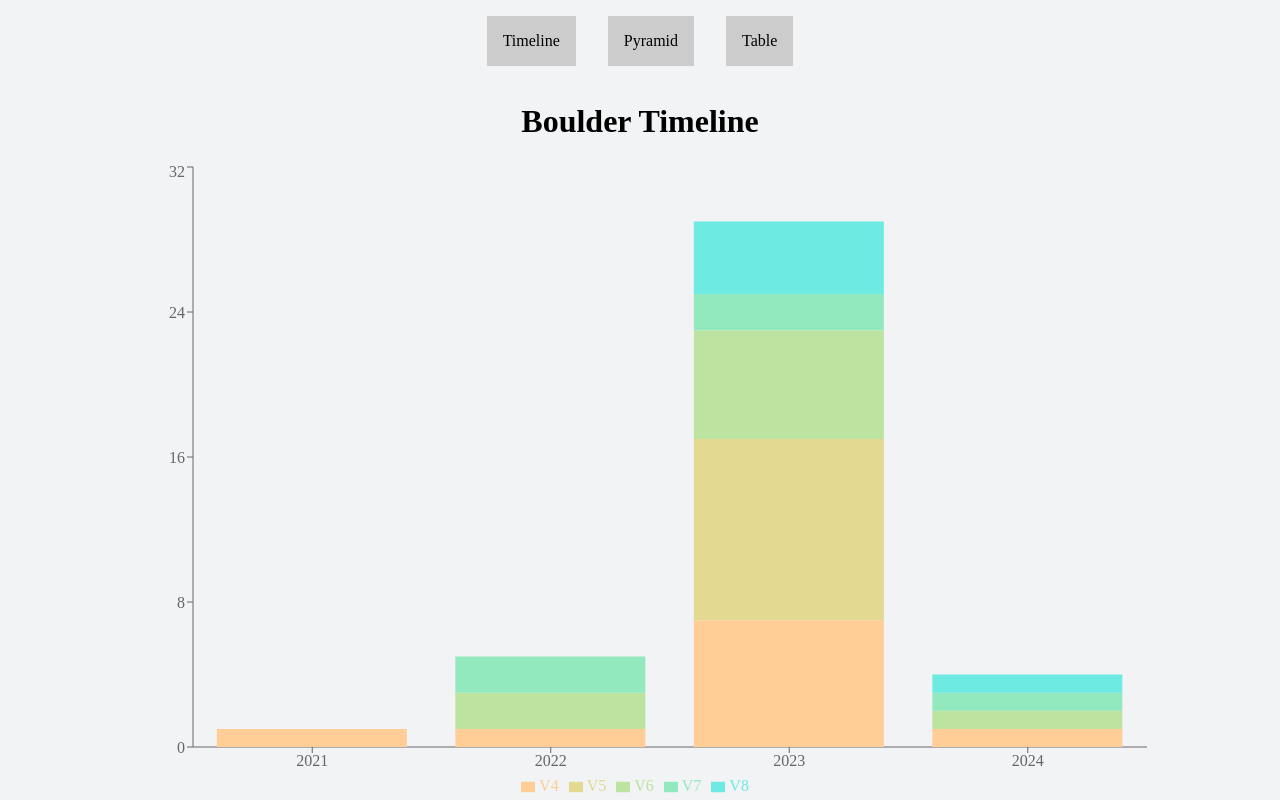
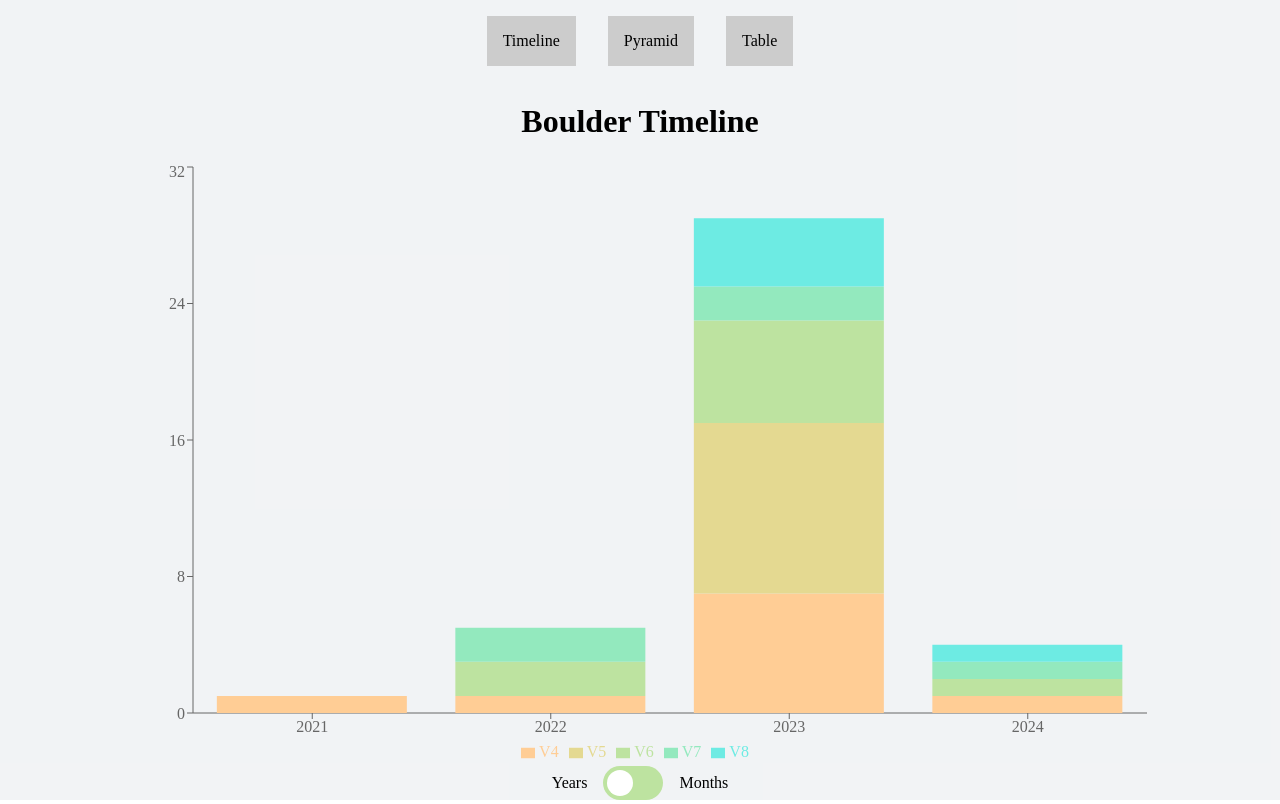
Before and after one commit to TheScendant/ModernSendStatsClient, a React (Create React App) app: page /timeline in a window 1280 px wide. Both pictures are taken after a click on the button "See the Stats!". Built offline with nearby package versions, Linux system fonts and the light colour scheme.

Commit message:
Months (#10)
* start months

* format x axis

```diff
--- a/src/CustomTooltip.tsx
+++ b/src/CustomTooltip.tsx
@@ -21,6 +21,7 @@ export const CustomTooltip = ({ label, payload }: Props) => {
   if (!payload || payload.length === 0) {
     return null;
   }
+
   return (
     <Tooltip>
       <h3>{label} Boulders Sent</h3>
--- a/src/TimelineGraph.tsx
+++ b/src/TimelineGraph.tsx
@@ -3,19 +3,96 @@ import {
   ResponsiveContainer,
   Tooltip
 } from 'recharts';
-import { useSendContext } from './contexts/SendContext';
+import { TimeSegment, useSendContext } from './contexts/SendContext';
 import { CustomTooltip } from './CustomTooltip';
+import { useState } from 'react';
+import styled from 'styled-components';
 
+const Slider = styled.div`
+display: flex;
+align-items: center;
+justify-content: center;
+gap: 1rem;
+
+.switch {
+  position: relative;
+  display: inline-block;
+  width: 60px;
+  height: 34px;
+}
+
+.switch input {
+  opacity: 0;
+  width: 0;
+  height: 0;
+}
+
+.slider {
+  position: absolute;
+  cursor: pointer;
+  top: 0;
+  left: 0;
+  right: 0;
+  bottom: 0;
+  background-color: rgb(189, 227, 160);
+  -webkit-transition: .4s;
+  transition: .4s;
+}
+
+.slider:before {
+  position: absolute;
+  content: "";
+  height: 26px;
+  width: 26px;
+  left: 4px;
+  bottom: 4px;
+  background-color: white;
+  -webkit-transition: .4s;
+  transition: .4s;
+}
+
+input:checked + .slider {
+  background-color: rgb(109, 235, 227);
+}
+
+input:focus + .slider {
+  box-shadow: 0 0 1px #2196F3;
+}
+
+input:checked + .slider:before {
+  -webkit-transform: translateX(26px);
+  -ms-transform: translateX(26px);
+  transform: translateX(26px);
+}
+
+/* Rounded sliders */
+.slider.round {
+  border-radius: 34px;
+}
+
+.slider.round:before {
+  border-radius: 50%;
+}
+`
+export const formatXAxis = (a: any, timeSegment: TimeSegment) => {
+  const aDate = new Date(a + '-02')
+  const month = aDate.toLocaleString('default', { month: 'short' })
+
+  return timeSegment === 'month' ? `${month} ${aDate.getFullYear()} ` : `${aDate.getFullYear()} `;
+}
 
 export const TimelineGraph = () => {
   const { timelineData } = useSendContext();
+
+  const [timeSegment, setTimeSegment] = useState<TimeSegment>('year')
+  const data = timeSegment === 'year' ? timelineData.years : timelineData.months;
 
   return (
     <>
       <h1>Boulder Timeline</h1>
       <ResponsiveContainer width="80%" height="80%">
-        <BarChart data={timelineData}>
-          <XAxis dataKey="year" />
+        <BarChart data={data}>
+          <XAxis dataKey="timeKey" tickFormatter={a => formatXAxis(a, timeSegment)} />
           <YAxis />
           <Legend />
           <Tooltip content={<CustomTooltip />} cursor={false} />
@@ -26,6 +103,14 @@ export const TimelineGraph = () => {
           <Bar dataKey="V8" stackId="a" fill="rgb(109, 235, 227)" />
         </BarChart>
       </ResponsiveContainer>
+      <Slider>
+        <span>Years</span>
+        <label className="switch">
+          <input type="checkbox" onChange={(a) => setTimeSegment(a.target.checked ? 'month' : 'year')} />
+          <span className="slider round"></span>
+        </label>
+        <span>Months</span>
+      </Slider>
     </>
   )
 }
--- a/src/contexts/SendContext.tsx
+++ b/src/contexts/SendContext.tsx
@@ -1,39 +1,44 @@
 import { PropsWithChildren, createContext, useContext } from "react";
 import boulders, { Boulder } from "../sendData/boulders";
-import { GradeSortable, gradeSorter } from "../utils";
+import { GradeSortable, dateSorter, gradeSorter } from "../utils";
 
 // TODO fix types
 type Context = {
-  timelineData: any[];
+  timelineData: { months: any[], years: any[] };
   pyramidData: any[];
   boulders: Boulder[];
 };
 
+export type TimeSegment = 'month' | 'year';
+
 const SendContext = createContext({} as Context);
 
-const getTimelineData = (boulders: Boulder[]) =>
+const getTimelineData = (boulders: Boulder[], dataType: TimeSegment) =>
   boulders.reduce((acc: any, curr: Boulder) => {
     const date = new Date(curr.date);
     const year = date.getFullYear().toString();
+    const month = (date.getMonth() + 1).toString();
+
+    const timeKey = dataType === 'month' ? `${year}-${month}` : year;
 
     // year not saved so create new year object
-    if (!acc[year]) {
+    if (!acc[timeKey]) {
       return {
         ...acc,
-        [year]: {
-          year,
+        [timeKey]: {
+          timeKey,
           [curr.grade]: 1,
         },
       };
     } else {
-      const yearData = acc[year];
+      const keyData = acc[timeKey];
 
       // if we have this grade add 1, if not set as 1
-      yearData[curr.grade] = yearData[curr.grade] ? yearData[curr.grade] + 1 : 1;
+      keyData[curr.grade] = keyData[curr.grade] ? keyData[curr.grade] + 1 : 1;
 
       return {
         ...acc,
-        [year]: yearData
+        [timeKey]: keyData
       };
     }
   }, {});
@@ -67,12 +72,19 @@ const getPyramidData = (boulders: Boulder[]) =>
   }, {});
 
 export const SendContextProvider = ({ children }: PropsWithChildren) => {
-  const timeline = getTimelineData(boulders)
+  const timelineMonths = getTimelineData(boulders, 'month')
+  const timelineYears = getTimelineData(boulders, 'year')
   const pyramid = getPyramidData(boulders)
 
-  const timelineData = Object.values(timeline).sort();
+  const timelineMonthsData = Object.values(timelineMonths).sort(dateSorter);
+  const timelineYearsData = Object.values(timelineYears).sort(dateSorter);
   const pyramidData: GradeSortable[] = Object.values(pyramid);
   pyramidData.sort(gradeSorter)
+
+  const timelineData = {
+    months: timelineMonthsData,
+    years: timelineYearsData
+  }
 
   const value = { boulders, pyramidData, timelineData };
   return <SendContext.Provider value={value}>{children}</SendContext.Provider>;
--- a/src/utils.ts
+++ b/src/utils.ts
@@ -7,6 +7,19 @@ export const gradeSorter = (a: GradeSortable, b: GradeSortable) => {
     return 1;
   }
   if (a.grade < b.grade) {
+    return -1
+  }
+  return 0
+}
+
+export const dateSorter = (a: any, b: any) => {
+  const aDate = new Date(a.timeKey)
+  const bDate = new Date(b.timeKey)
+
+  if (aDate > bDate) {
+    return 1;
+  }
+  if (aDate < bDate) {
     return -1
   }
   return 0
```
